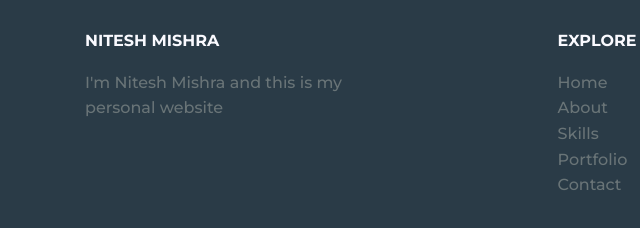
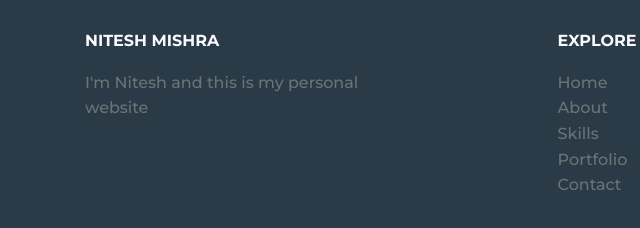
Before and after one commit to Nitesh13875/web-port, a plain HTML site: page index.html in a window 1280 px wide. Shown: the part 3494-3722 px from the top of the page, 43-683 px from the left. Drawn offline with nearby package versions, Linux system fonts and the light colour scheme.

Commit message:
Update index.html
changes name

```diff
--- a/index.html
+++ b/index.html
@@ -168,7 +168,7 @@
             <div class="footer__container bd-grid">
                 <div class="footer__data">
                     <h2 class="footer__title">NITESH MISHRA</h2>
-                    <p class="footer__text">I'm Nitesh Mishra and this is my personal website</p>
+                    <p class="footer__text">I'm Nitesh and this is my personal website</p>
                 </div>
 
                 <div class="footer__data">
```
